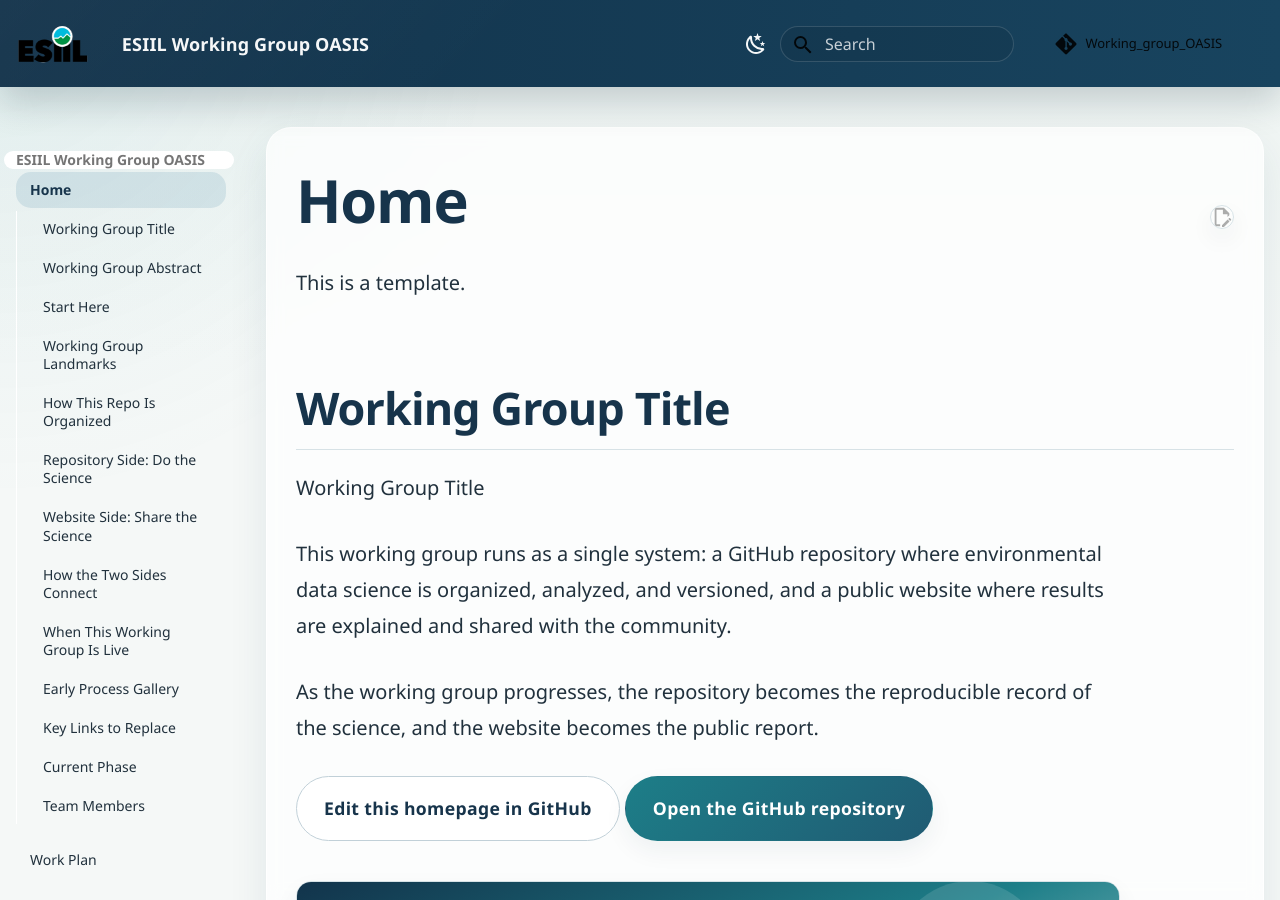
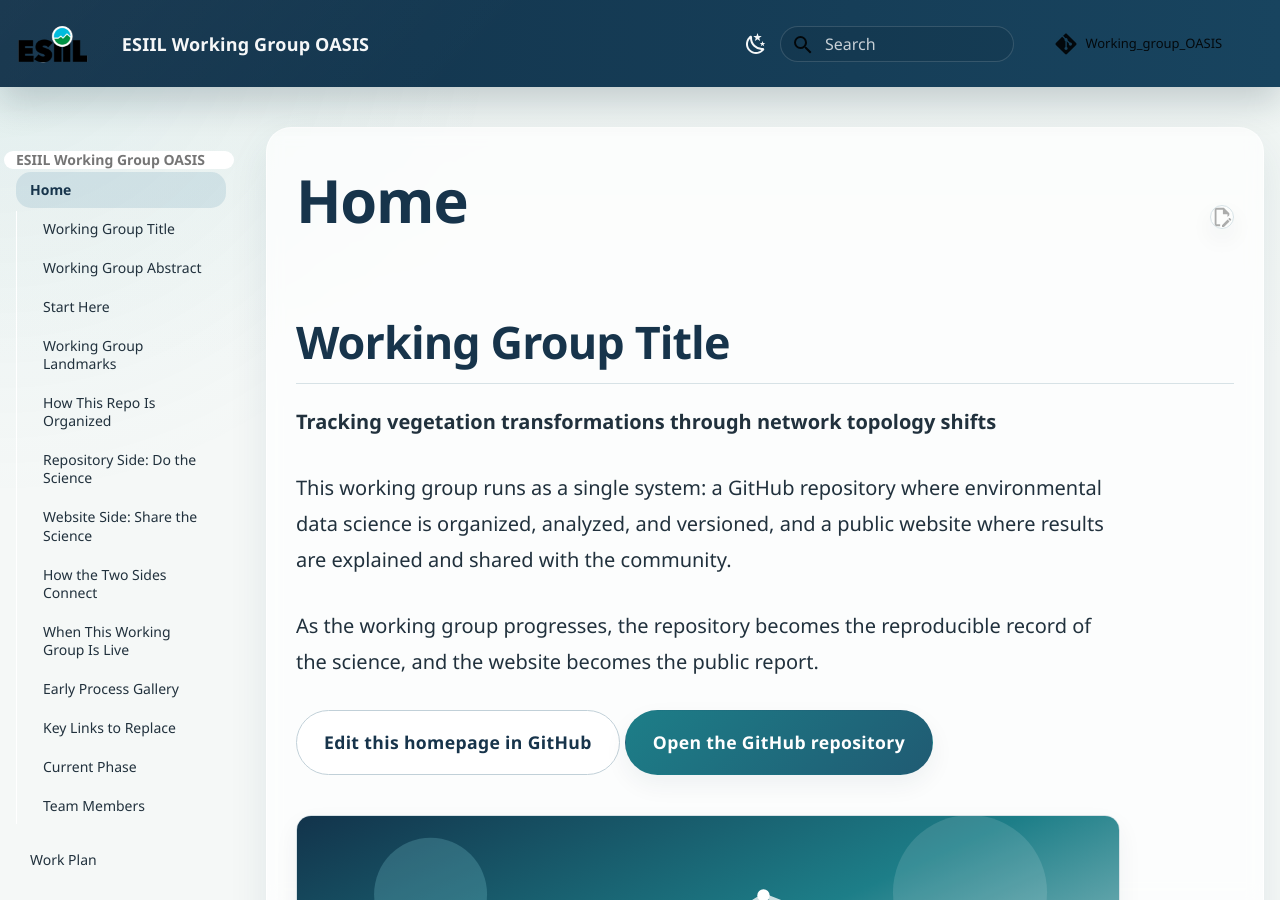
Before and after one commit to CU-ESIIL/species-interaction-topologies, an MkDocs documentation site: the page built from docs/index.md, in a window 1280 px wide and 900 px high. Built offline with MkDocs 1.6.1 and Material for MkDocs 9.7.7, drawn with Linux system fonts in a browser that asks for light colours; comment, search, counter and statistics services are not loaded.

Commit message:
Revise working group title in index.md
Updated working group title to reflect focus on vegetation transformations.

```diff
--- a/docs/index.md
+++ b/docs/index.md
@@ -1,8 +1,8 @@
 # Home
-This is a template.
+
 ## Working Group Title
 
-Working Group Title
+**Tracking vegetation transformations through network topology shifts**
 
 This working group runs as a single system: a GitHub repository where environmental data science is organized, analyzed, and versioned, and a public website where results are explained and shared with the community.
 
```
